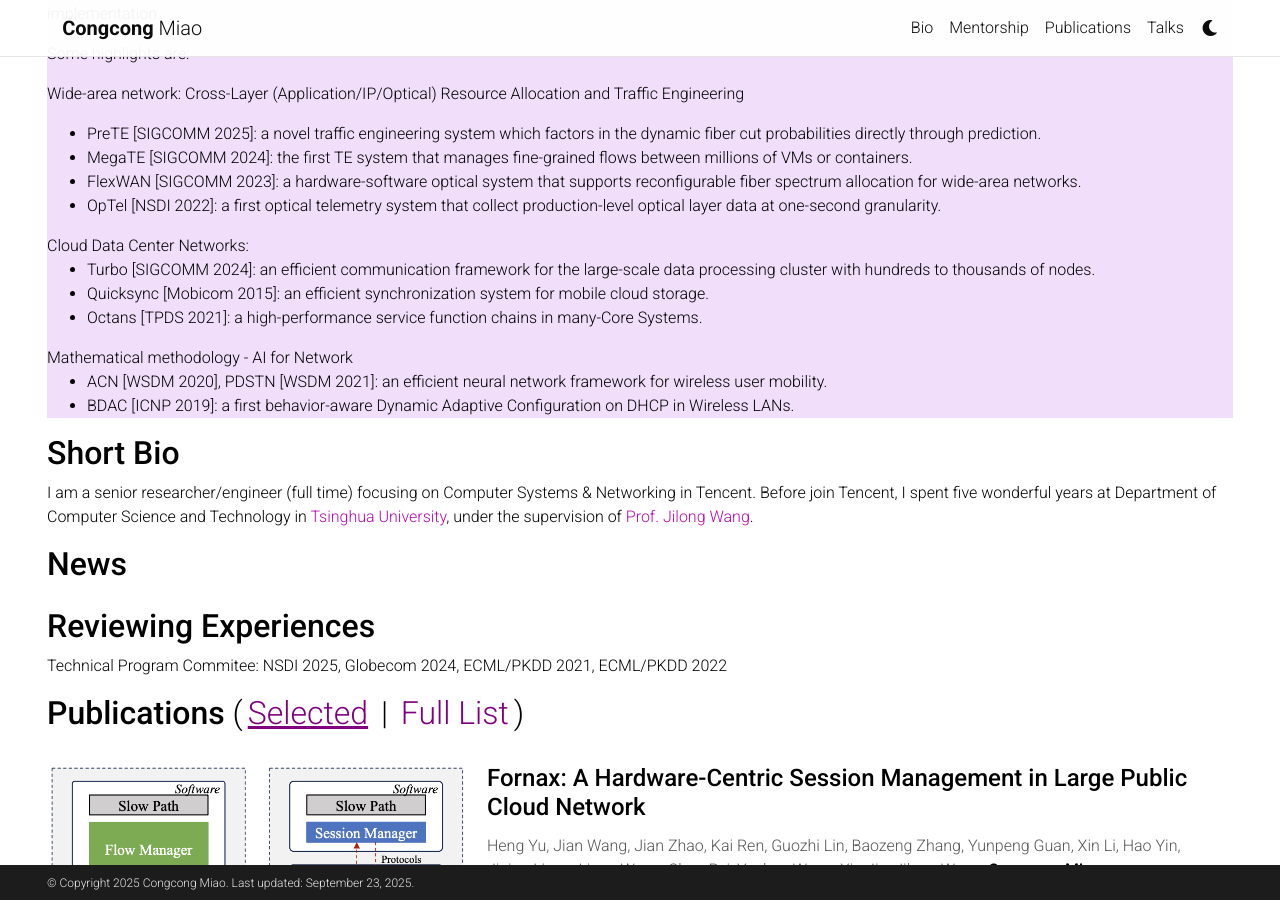
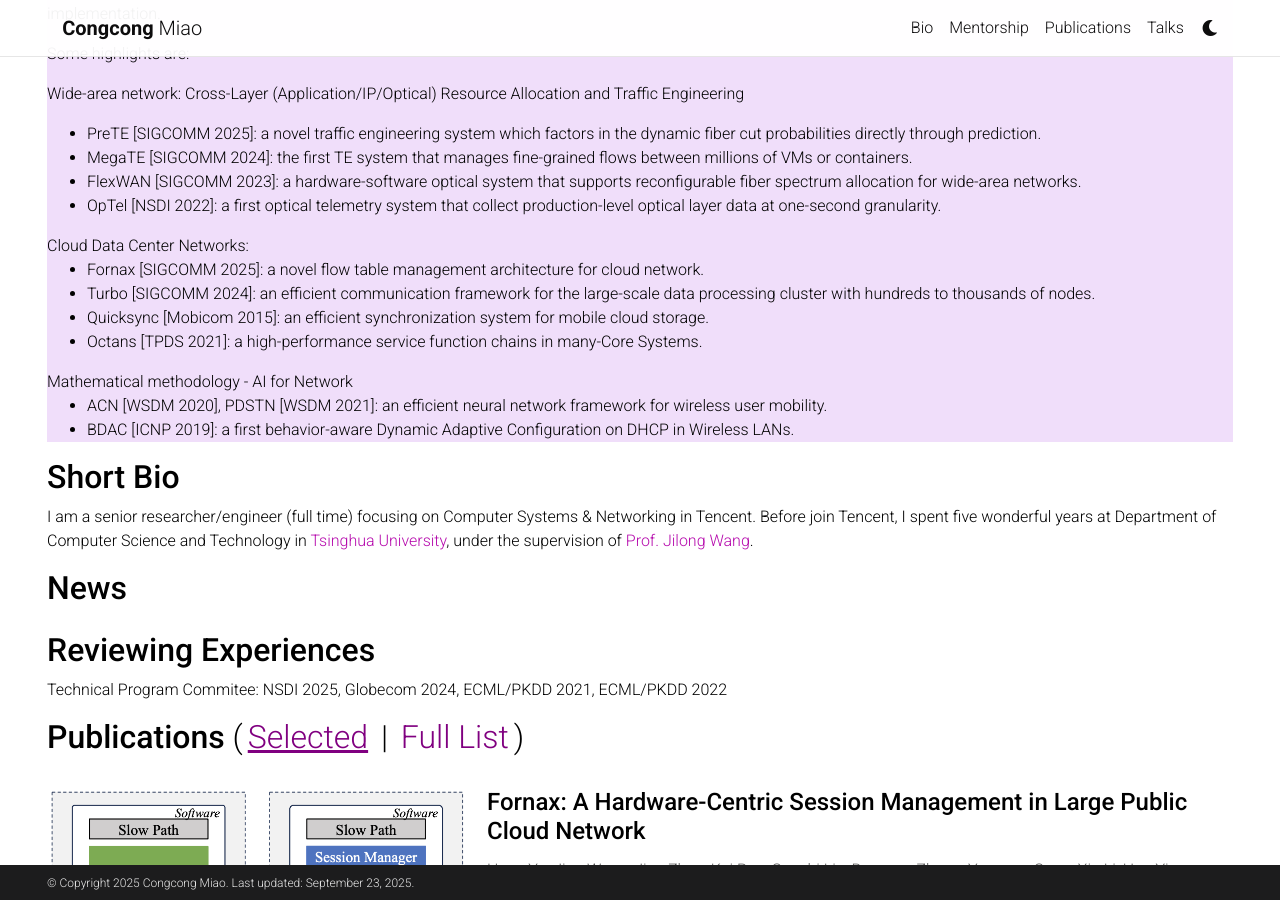
Before and after one commit to congcongmiao/congcongmiao.github.io, a Jekyll site: the page built from _pages/about.html, in a window 1280 px wide and 900 px high, scrolled down 486 px. Built offline with Jekyll 4.4.1, drawn with Linux system fonts in a browser that asks for light colours; comment, search, counter and statistics services are not loaded; a style sheet for code colours, icons or effects is not loaded.

Commit message:
Update research.html

```diff
--- a/_includes/research.html
+++ b/_includes/research.html
@@ -19,15 +19,16 @@
 
     Cloud Data Center Networks:
     <ul>
-        <li> Turbo [SIGCOMM 2024]: an efficient communication framework for the large-scale data processing cluster with hundreds to thousands of nodes.
-        <li> Quicksync [Mobicom 2015]: an efficient synchronization system for mobile cloud storage.
-        <li> Octans [TPDS 2021]: a high-performance service function chains in many-Core Systems.
+        <li> Fornax [SIGCOMM 2025]: a novel flow table management architecture for cloud network.</li>
+        <li> Turbo [SIGCOMM 2024]: an efficient communication framework for the large-scale data processing cluster with hundreds to thousands of nodes.</li>
+        <li> Quicksync [Mobicom 2015]: an efficient synchronization system for mobile cloud storage.</li>
+        <li> Octans [TPDS 2021]: a high-performance service function chains in many-Core Systems. </li>
     </ul>
 
     Mathematical methodology - AI for Network
     <ul>
-        <li> ACN [WSDM 2020], PDSTN [WSDM 2021]: an efficient neural network framework for wireless user mobility.
-        <li> BDAC [ICNP 2019]: a first behavior-aware Dynamic Adaptive Configuration on DHCP in Wireless LANs.
+        <li> ACN [WSDM 2020], PDSTN [WSDM 2021]: an efficient neural network framework for wireless user mobility.</li>
+        <li> BDAC [ICNP 2019]: a first behavior-aware Dynamic Adaptive Configuration on DHCP in Wireless LANs.</li>
     </ul>
 
 </p>
```
